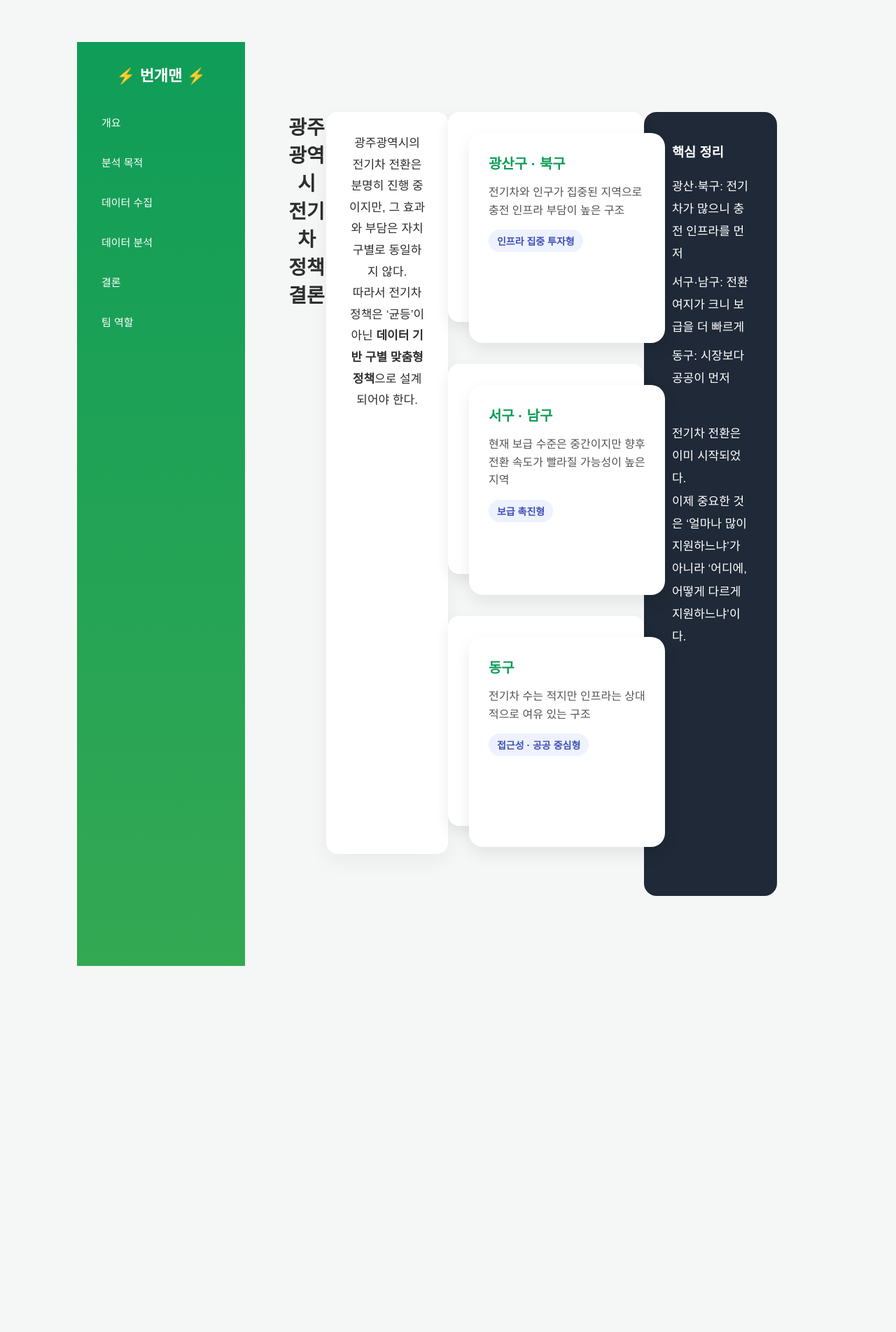
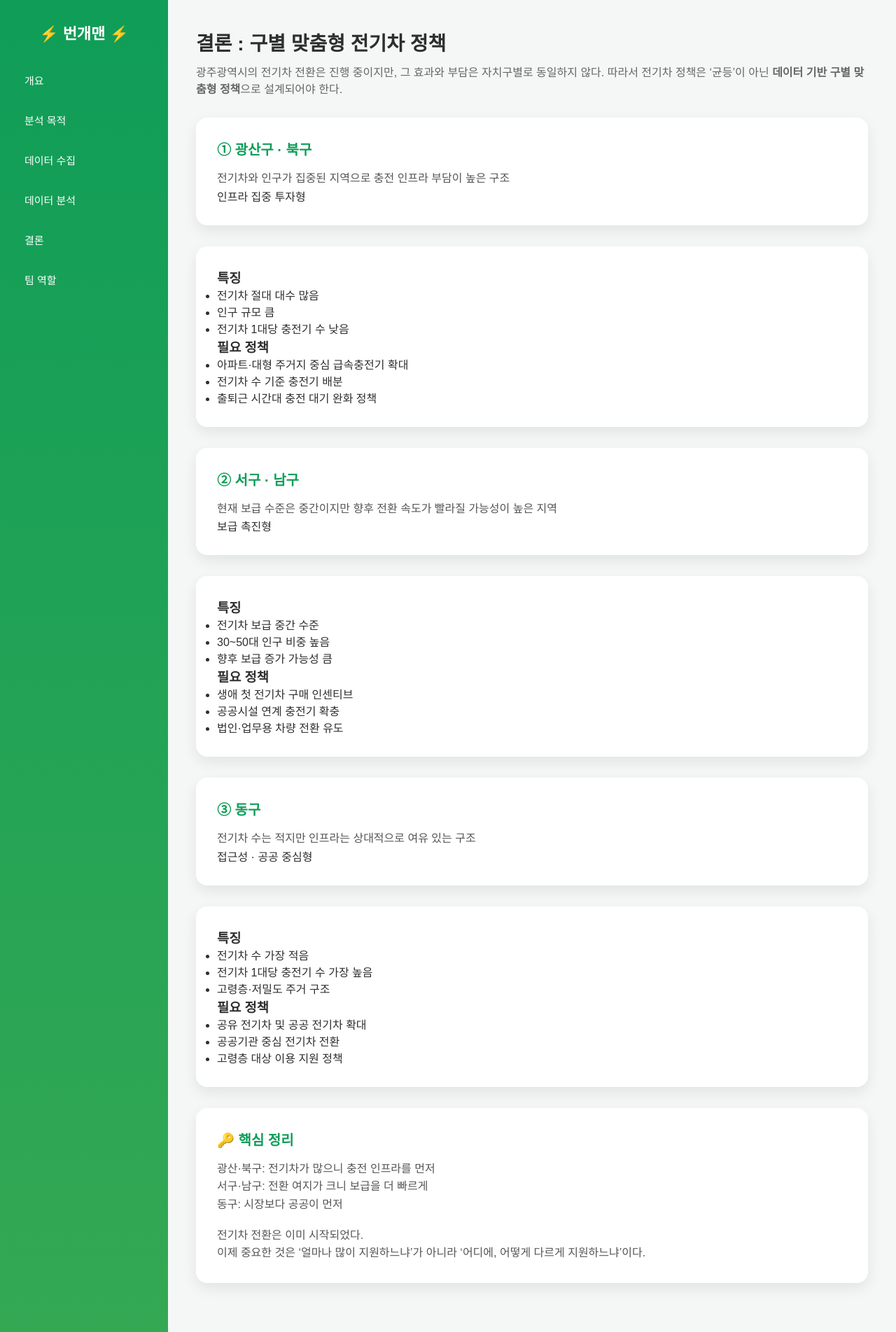
Before and after one commit to 2025-DongA-DataAI-3/car_project, a Flask app: page /conclusion in a window 1280 px wide. Shown: the whole page at 70% size. Before the commit the page ends 1380 px from the top, so only its background shows below. Run offline with Flask 3, Linux system fonts and the light colour scheme.

Commit message:
내용수정 git commit -m 내용수정

```diff
--- a/templates/conclusion.html
+++ b/templates/conclusion.html
@@ -1,155 +1,39 @@
 <!DOCTYPE html>
-<html lang="ko">
+<html lang="en">
 <head>
     <meta charset="UTF-8">
     <meta name="viewport" content="width=device-width, initial-scale=1.0">
-<title>광주광역시 전기차 정책 결론</title>
-
-<style>
-    body {
-        margin: 0;
-        font-family: "Pretendard", "Noto Sans KR", sans-serif;
-        background: #f5f7fb;
-        color: #222;
-    }
-
-    .container {
-        max-width: 1100px;
-        margin: 0 auto;
-        padding: 60px 20px;
-    }
-
-    h1 {
-        text-align: center;
-        font-size: 32px;
-        margin-bottom: 20px;
-    }
-
-    .summary-box {
-        background: white;
-        padding: 30px;
-        border-radius: 16px;
-        box-shadow: 0 10px 30px rgba(0,0,0,0.05);
-        text-align: center;
-        line-height: 1.8;
-        margin-bottom: 60px;
-        font-size: 17px;
-    }
-
-    .card-section {
-        display: grid;
-        grid-template-columns: repeat(auto-fit, minmax(280px, 1fr));
-        gap: 30px;
-        margin-bottom: 70px;
-    }
-
-    .card-wrapper {
-        perspective: 1000px;
-    }
-
-    .card {
-        width: 100%;
-        height: 300px;
-        position: relative;
-        transform-style: preserve-3d;
-        transition: transform 0.6s ease;
-        cursor: pointer;
-    }
-
-    .card.flip {
-        transform: rotateY(180deg);
-    }
-
-    .card-face {
-        position: absolute;
-        width: 100%;
-        height: 100%;
-        backface-visibility: hidden;
-        border-radius: 20px;
-        box-shadow: 0 10px 25px rgba(0,0,0,0.08);
-        padding: 28px;
-        box-sizing: border-box;
-        background: white;
-    }
-
-    .card-front h2 {
-        font-size: 22px;
-        margin-bottom: 15px;
-    }
-
-    .policy-tag {
-        display: inline-block;
-        margin-top: 15px;
-        padding: 6px 12px;
-        border-radius: 20px;
-        background: #eef2ff;
-        color: #3f51b5;
-        font-weight: 600;
-        font-size: 14px;
-    }
-
-    .card-back {
-        transform: rotateY(180deg);
-        line-height: 1.7;
-        font-size: 15px;
-    }
-
-    .card-back ul {
-        padding-left: 18px;
-    }
-
-    .card-back li {
-        margin-bottom: 6px;
-    }
-
-    .final-summary {
-        background: #1f2937;
-        color: white;
-        padding: 40px;
-        border-radius: 18px;
-        line-height: 1.9;
-    }
-
-    .final-summary h3 {
-        margin-top: 0;
-        margin-bottom: 15px;
-    }
-
-    .final-summary p {
-        margin: 8px 0;
-        font-size: 17px;
-    }
-</style>
+    <title>Document</title>
 </head>
 
 <body>
 {% extends "base.html" %}
 {% block content %}
-<div class="container">
 
-    <h1>광주광역시 전기차 정책 결론</h1>
+<h1>결론 : 구별 맞춤형 전기차 정책</h1>
 
-    <div class="summary-box">
-        광주광역시의 전기차 전환은 분명히 진행 중이지만, 그 효과와 부담은 자치구별로 동일하지 않다.<br>
-        따라서 전기차 정책은 ‘균등’이 아닌 <b>데이터 기반 구별 맞춤형 정책</b>으로 설계되어야 한다.
+<p class="subtitle">
+광주광역시의 전기차 전환은 진행 중이지만,
+그 효과와 부담은 자치구별로 동일하지 않다.
+따라서 전기차 정책은 ‘균등’이 아닌
+<b>데이터 기반 구별 맞춤형 정책</b>으로 설계되어야 한다.
+</p>
+
+
+<!-- ===== 카드 영역 ===== -->
+<div class="conclusion-card-container">
+
+    <!-- 광산구 · 북구 -->
+    <div class="conclusion-card-wrapper">
+        <div class="conclusion-card" onclick="this.classList.toggle('flip')">
+
+            <div class="conclusion-card-face card">
+                <h2>① 광산구 · 북구</h2>
+                <p>전기차와 인구가 집중된 지역으로 충전 인프라 부담이 높은 구조</p>
+                <span class="policy-badge">인프라 집중 투자형</span>
             </div>
 
-    <div class="card-section">
-
-        <!-- 광산구 북구 -->
-        <div class="card-wrapper">
-            <div class="card" onclick="this.classList.toggle('flip')">
-
-                <div class="card-face card-front">
-                    <h2> 광산구 · 북구</h2>
-                    <p>
-                        전기차와 인구가 집중된 지역으로
-                        충전 인프라 부담이 높은 구조
-                    </p>
-                    <span class="policy-tag">인프라 집중 투자형</span>
-                </div>
-
-                <div class="card-face card-back">
+            <div class="conclusion-card-face conclusion-card-back card">
                 <h3>특징</h3>
                 <ul>
                     <li>전기차 절대 대수 많음</li>
@@ -168,20 +52,17 @@
         </div>
     </div>
 
-        <!-- 서구 남구 -->
-        <div class="card-wrapper">
-            <div class="card" onclick="this.classList.toggle('flip')">
+    <!-- 서구 · 남구 -->
+    <div class="conclusion-card-wrapper">
+        <div class="conclusion-card" onclick="this.classList.toggle('flip')">
 
-                <div class="card-face card-front">
-                    <h2>서구 · 남구</h2>
-                    <p>
-                        현재 보급 수준은 중간이지만
-                        향후 전환 속도가 빨라질 가능성이 높은 지역
-                    </p>
-                    <span class="policy-tag">보급 촉진형</span>
+            <div class="conclusion-card-face card">
+                <h2>② 서구 · 남구</h2>
+                <p>현재 보급 수준은 중간이지만 향후 전환 속도가 빨라질 가능성이 높은 지역</p>
+                <span class="policy-badge">보급 촉진형</span>
             </div>
 
-                <div class="card-face card-back">
+            <div class="conclusion-card-face conclusion-card-back card">
                 <h3>특징</h3>
                 <ul>
                     <li>전기차 보급 중간 수준</li>
@@ -201,19 +82,16 @@
     </div>
 
     <!-- 동구 -->
-        <div class="card-wrapper">
-            <div class="card" onclick="this.classList.toggle('flip')">
+    <div class="conclusion-card-wrapper">
+        <div class="conclusion-card" onclick="this.classList.toggle('flip')">
 
-                <div class="card-face card-front">
-                    <h2>동구</h2>
-                    <p>
-                        전기차 수는 적지만
-                        인프라는 상대적으로 여유 있는 구조
-                    </p>
-                    <span class="policy-tag">접근성 · 공공 중심형</span>
+            <div class="conclusion-card-face card">
+                <h2>③ 동구</h2>
+                <p>전기차 수는 적지만 인프라는 상대적으로 여유 있는 구조</p>
+                <span class="policy-badge">접근성 · 공공 중심형</span>
             </div>
 
-                <div class="card-face card-back">
+            <div class="conclusion-card-face conclusion-card-back card">
                 <h3>특징</h3>
                 <ul>
                     <li>전기차 수 가장 적음</li>
@@ -234,8 +112,10 @@
 
 </div>
 
-    <div class="final-summary">
-        <h3>핵심 정리</h3>
+
+<!-- ===== 핵심 정리 ===== -->
+<div class="card conclusion-final">
+    <h2>🔑 핵심 정리</h2>
     <p>광산·북구: 전기차가 많으니 충전 인프라를 먼저</p>
     <p>서구·남구: 전환 여지가 크니 보급을 더 빠르게</p>
     <p>동구: 시장보다 공공이 먼저</p>
@@ -246,8 +126,7 @@
         ‘어디에, 어떻게 다르게 지원하느냐’이다.
     </p>
 </div>
+{% endblock %}
 
-</div>
-{% endblock %}
 </body>
 </html>
```
Lines whose indentation alone changed are shown as unchanged.
